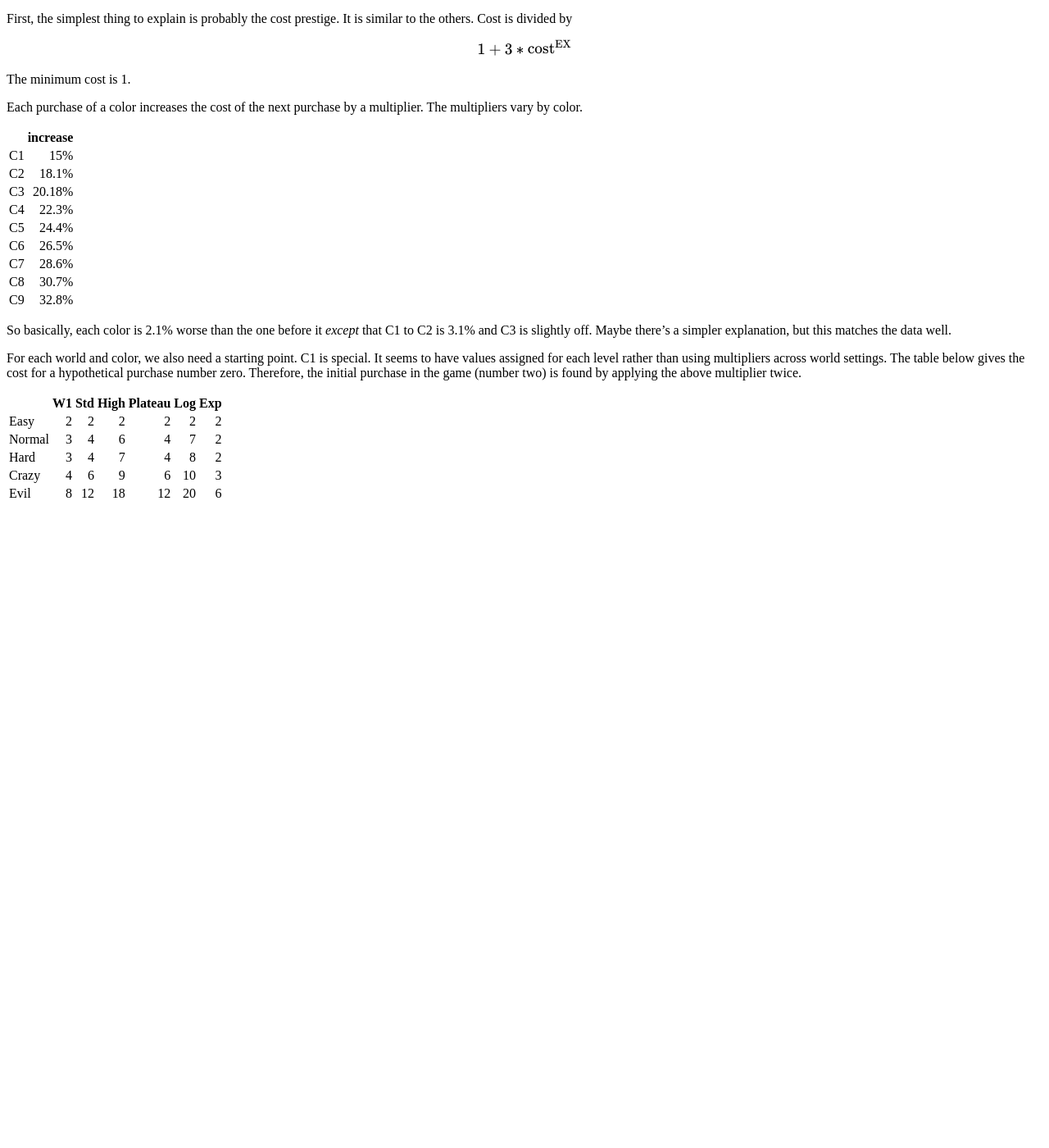
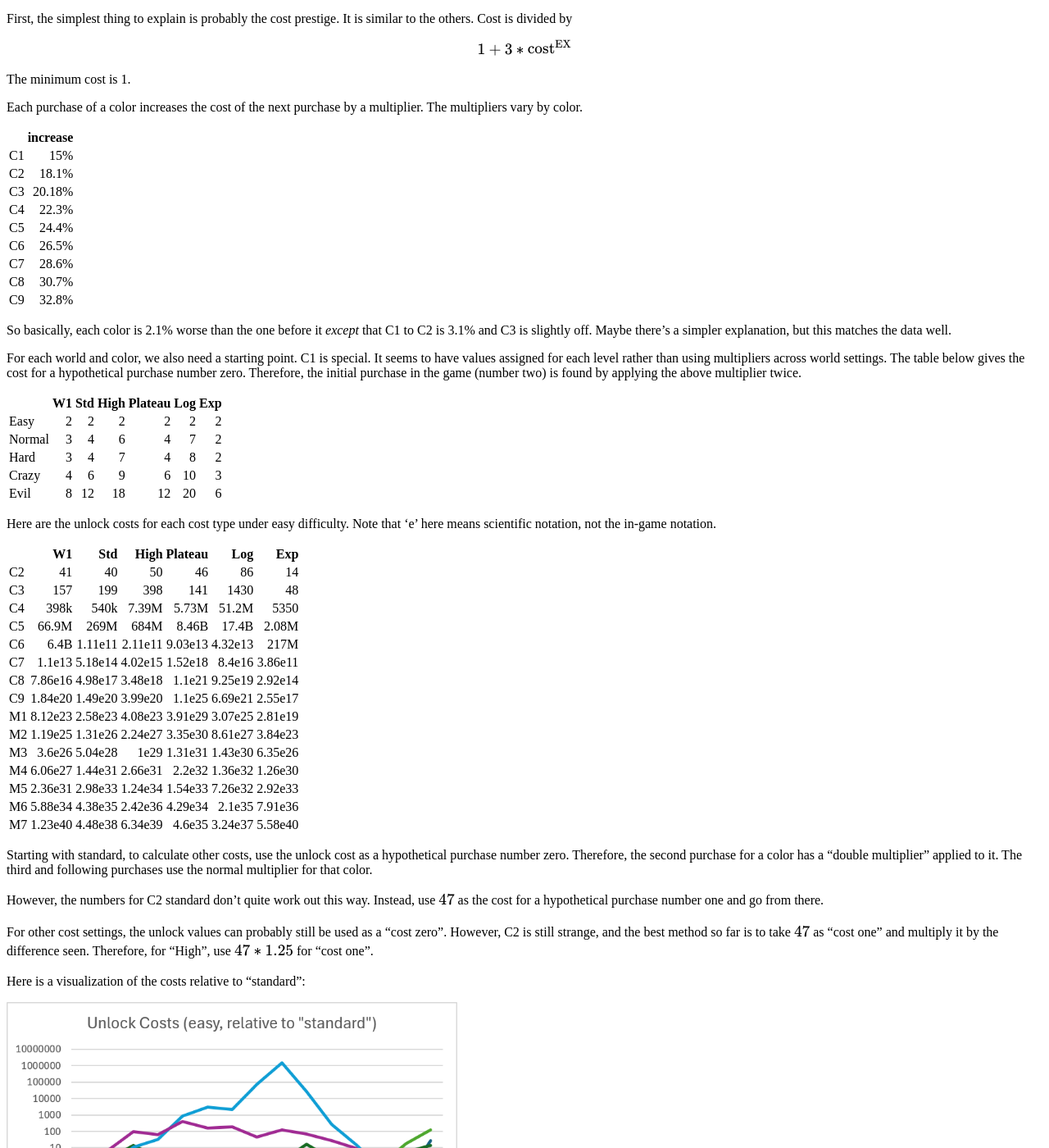
Before and after one commit to markplesko/idle1_guide, a Jekyll site: the page built from index.md, in a window 1280 px wide and 1400 px high, scrolled down 3305 px. Shown: the whole window at 82% size. Built offline with Jekyll 4.4.1, drawn with Linux system fonts in a browser that asks for light colours; before the commit the page ends 3927 px from its top, so only the background shows below that.

Commit message:
include md changes

```diff
--- a/index.md
+++ b/index.md
@@ -186,3 +186,33 @@ For each world and color, we also need a starting point.  C1 is special.  It see
 | Hard   |  3 |  4  |    7 |       4 |   8 |   2 |
 | Crazy  |  4 |  6  |    9 |       6 |  10 |   3 |
 | Evil   |  8 | 12  |   18 |      12 |  20 |   6 |
+
+Here are the unlock costs for each cost type under easy difficulty.  Note that 'e' here means scientific notation, not the in-game notation.
+
+|  |      W1 |     Std |    High | Plateau |     Log |     Exp |
+|- | ------: | ------: | ------: | ------: | ------: | ------: |
+|C2|      41 |      40 |      50 |      46 |      86 |      14 |
+|C3|     157 |     199 |     398 |     141 |    1430 |      48 |
+|C4|    398k |    540k |   7.39M |   5.73M |   51.2M |    5350 |
+|C5|   66.9M |    269M |    684M |   8.46B |   17.4B |   2.08M |
+|C6|    6.4B | 1.11e11 | 2.11e11 | 9.03e13 | 4.32e13 |    217M |
+|C7| 1.1e13  | 5.18e14 | 4.02e15 | 1.52e18 | 8.4e16  | 3.86e11 |
+|C8| 7.86e16 | 4.98e17 | 3.48e18 | 1.1e21  | 9.25e19 | 2.92e14 |
+|C9| 1.84e20 | 1.49e20 | 3.99e20 | 1.1e25  | 6.69e21 | 2.55e17 |
+|M1| 8.12e23 | 2.58e23 | 4.08e23 | 3.91e29 | 3.07e25 | 2.81e19 |
+|M2| 1.19e25 | 1.31e26 | 2.24e27 | 3.35e30 | 8.61e27 | 3.84e23 |
+|M3| 3.6e26  | 5.04e28 | 1e29    | 1.31e31 | 1.43e30 | 6.35e26 |
+|M4| 6.06e27 | 1.44e31 | 2.66e31 | 2.2e32  | 1.36e32 | 1.26e30 |
+|M5| 2.36e31 | 2.98e33 | 1.24e34 | 1.54e33 | 7.26e32 | 2.92e33 |
+|M6| 5.88e34 | 4.38e35 | 2.42e36 | 4.29e34 | 2.1e35  | 7.91e36 |
+|M7| 1.23e40 | 4.48e38 | 6.34e39 | 4.6e35  | 3.24e37 | 5.58e40 |
+
+Starting with standard, to calculate other costs, use the unlock cost as a hypothetical purchase number zero.  Therefore, the second purchase for a color has a "double multiplier" applied to it.  The third and following purchases use the normal multiplier for that color.
+
+However, the numbers for C2 standard don't quite work out this way.  Instead, use $47$ as the cost for a hypothetical purchase number one and go from there.
+
+For other cost settings, the unlock values can probably still be used as a "cost zero".  However, C2 is still strange, and the best method so far is to take $47$ as "cost one" and multiply it by the difference seen.  Therefore, for "High", use $47 * 1.25$ for "cost one".
+
+Here is a visualization of the costs relative to "standard":
+
+<img src="charts/unlock_relstd.png" alt="Unlock Comparison (easy)" width="550" height="330">
```
